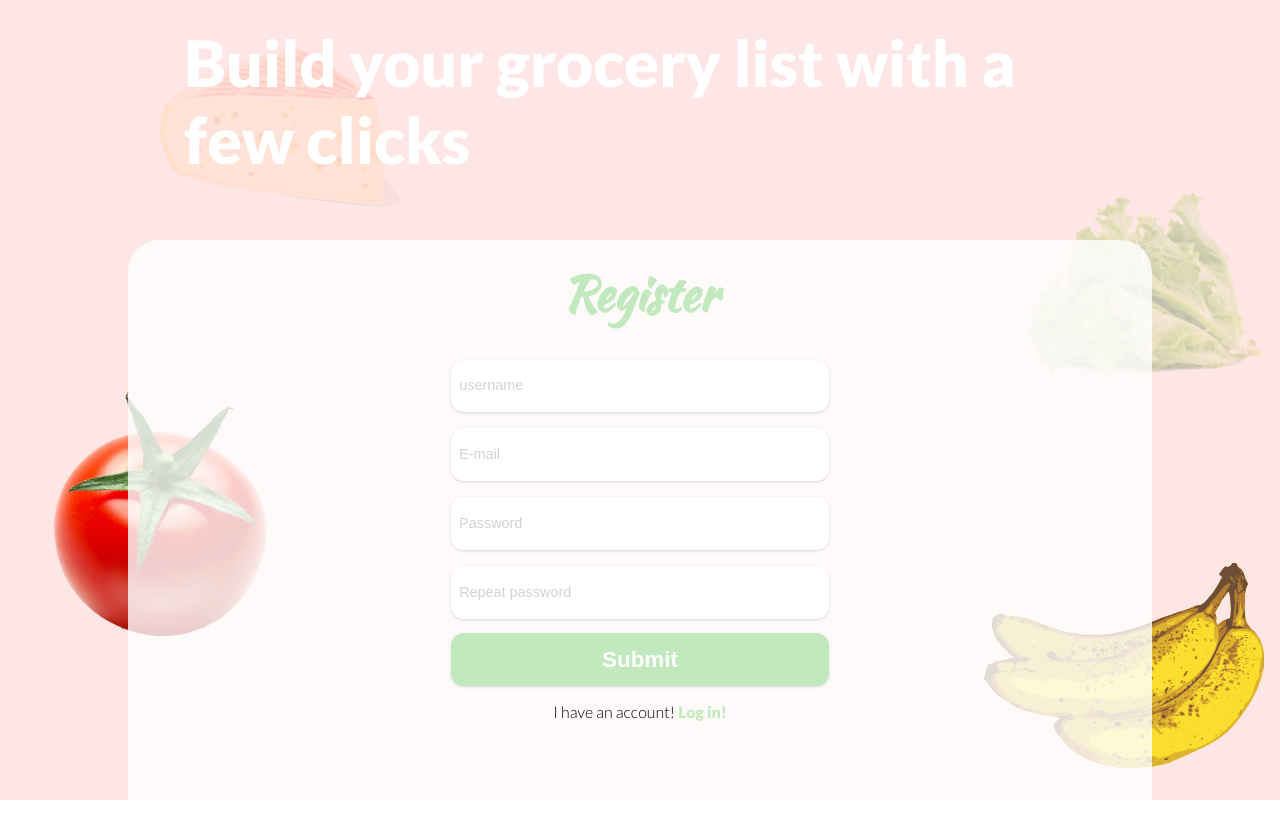
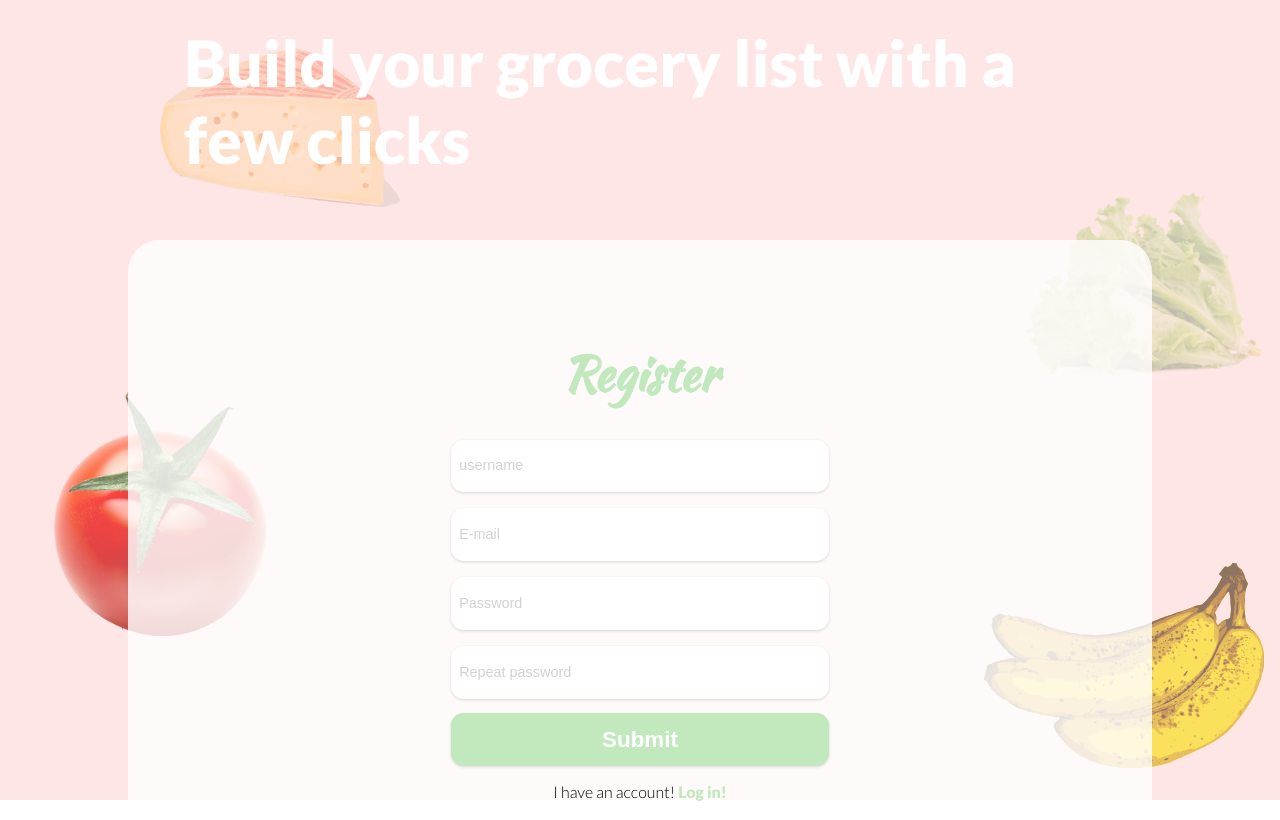
Before and after one commit to Ivailo663/ShoppingListApp, a React app: page / in a window 1280 px wide. Built offline with nearby package versions, Linux system fonts and the light colour scheme.

Commit message:
minor changes

```diff
--- a/src/styles/App.scss
+++ b/src/styles/App.scss
@@ -24,12 +24,10 @@ h2 {
 }
 .cheese {
   position: absolute;
-  opacity: 0.5;
   width: 30vmin;
   left: calc(15% - 2rem);
   top: 3rem;
 }
-
 
 .salat {
   position: absolute;
@@ -40,14 +38,14 @@ h2 {
 }
 .tomato {
   position: absolute;
-
+  opacity: 0.7;
   width: 35vmin;
   left: calc(3% - 1rem);
   bottom: calc(21% - 2rem);
 }
 .bananas {
   position: absolute;
-  opacity:0.8;
+  opacity:0.6;
   width: 35vmin;
   right: 10rem;
   right: calc(0% + 1rem);
@@ -55,6 +53,7 @@ h2 {
 }
 .white-board{
   @include whiteBoard;
+  padding: 5rem 0.5rem 0 0.5rem;
 }
 @media (min-width: 600px) {
   .white-board {
```
